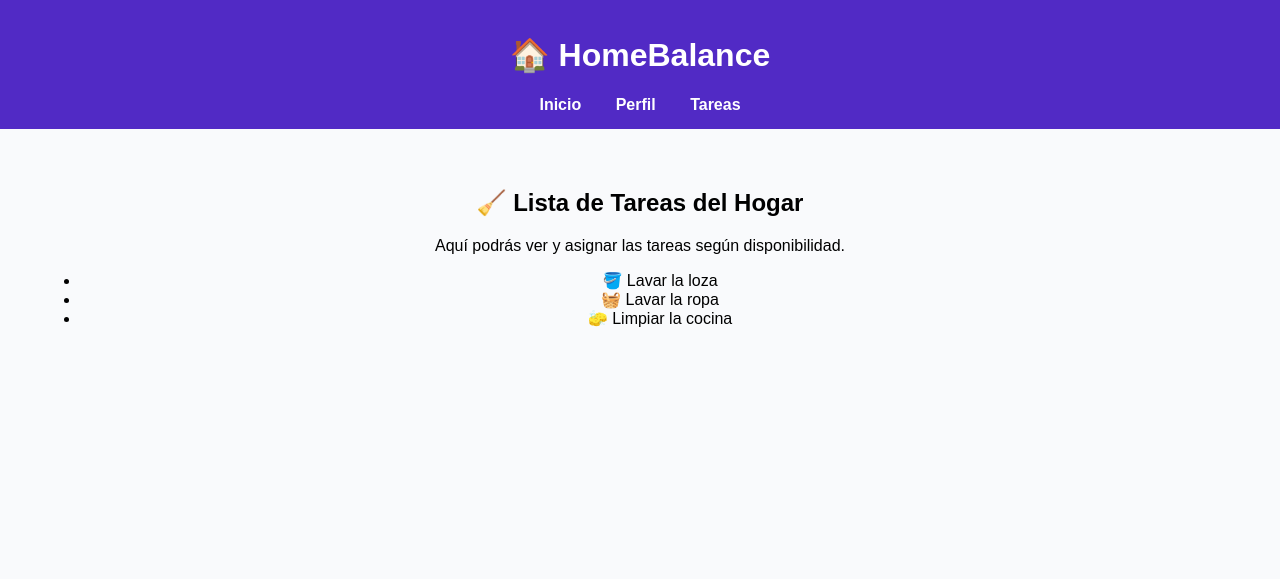
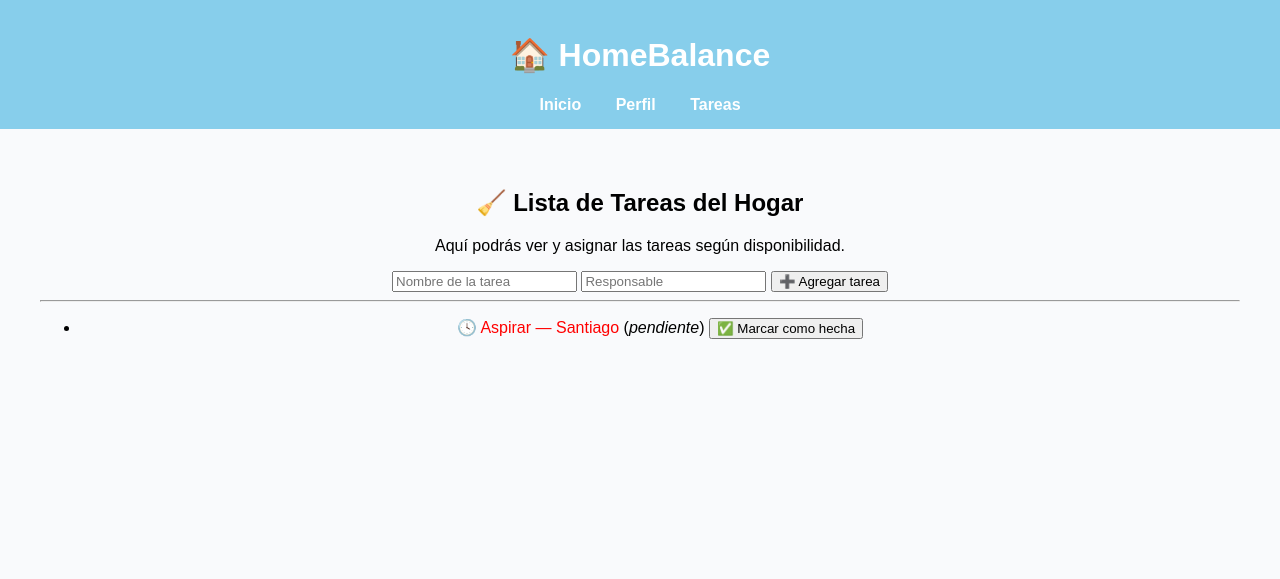
Before and after one commit to Marceloamt/Proyecto-inicial, a Django app: page /tareas/ in a window 1280 px wide. Shown: the top 579 px of the page. Run offline with Django 5.2, Linux system fonts and the light colour scheme; data comes from the database, SQL or seed files in the repository.

Commit message:
Actualización de vistas, modelo y formulario de tareas

```diff
--- a/mysite/myapp/models.py
+++ b/mysite/myapp/models.py
@@ -1,6 +1,41 @@
 from django.db import models
+from django.contrib.auth.models import User
 
-# Create your models here.
-class Myapp(models.Model):
-    field1 = models.CharField(max_length=255)
-    field2 = models.CharField(max_length=255)
+class Horario(models.Model):
+    DIAS_SEMANA = [
+        ('LUN', 'Lunes'),
+        ('MAR', 'Martes'),
+        ('MIE', 'Miércoles'),
+        ('JUE', 'Jueves'),
+        ('VIE', 'Viernes'),
+        ('SAB', 'Sábado'),
+        ('DOM', 'Domingo'),
+    ]
+
+    usuario = models.ForeignKey(User, on_delete=models.CASCADE)
+    dia = models.CharField(max_length=3, choices=DIAS_SEMANA)
+    hora_inicio = models.TimeField()
+    hora_fin = models.TimeField()
+
+    def __str__(self):
+        return f"{self.usuario.username} - {self.dia} ({self.hora_inicio} a {self.hora_fin})"
+
+class Tarea(models.Model):
+    ESTADOS = [
+        ('pendiente', 'Pendiente'),
+        ('hecha', 'Hecha'),
+    ]
+
+    nombre = models.CharField(max_length=100)
+    responsable = models.CharField(max_length=100)
+    estado = models.CharField(max_length=10, choices=ESTADOS, default='pendiente')
+    fecha_creacion = models.DateTimeField(auto_now_add=True)
+
+    def __str__(self):
+        return f"{self.nombre} ({self.estado})"
+
+    def asignar_aleatoriamente(self):
+        usuarios_disponibles = list(User.objects.all())
+        if usuarios_disponibles:
+            self.asignado_a = random.choice(usuarios_disponibles)
+            self.save()
--- a/mysite/myapp/templates/base.html
+++ b/mysite/myapp/templates/base.html
@@ -11,7 +11,7 @@
             padding: 0;
         }
         header {
-            background-color: #512ac5;
+            background-color: #87CEEB;
             color: white;
             padding: 15px 0;
             text-align: center;
--- a/mysite/myapp/templates/tareas.html
+++ b/mysite/myapp/templates/tareas.html
@@ -5,9 +5,49 @@
 {% block content %}
     <h2>🧹 Lista de Tareas del Hogar</h2>
     <p>Aquí podrás ver y asignar las tareas según disponibilidad.</p>
+
+    <!-- Formulario para agregar una nueva tarea -->
+    <form method="POST">
+        {% csrf_token %}
+        <input type="text" name="nombre" placeholder="Nombre de la tarea" required>
+        <input type="text" name="responsable" placeholder="Responsable" required>
+        <button type="submit">➕ Agregar tarea</button>
+    </form>
+
+    <hr>
+
+    <!-- Lista de tareas reales desde la base de datos -->
     <ul>
-        <li>🪣 Lavar la loza</li>
-        <li>🧺 Lavar la ropa</li>
-        <li>🧽 Limpiar la cocina</li>
-    </ul>
+        {% for tarea in tareas %}
+            <li>
+                {% if tarea.estado == "hecha" %}
+                    ✅ <span style="color: gray; text-decoration: line-through;">
+                        {{ tarea.nombre }} — {{ tarea.responsable }}
+                    </span>
+                    (<em>{{ tarea.estado }}</em>)
+                    <form action="{% url 'completar_tarea' tarea.id %}" method="POST" style="display:inline;">
+                    {% csrf_token %}
+                    <button type="submit">↩️ Marcar como pendiente</button>
+                </form>
+            {% else %}
+                🕓 <span style="color: red;">
+                    {{ tarea.nombre }} — {{ tarea.responsable }}
+                </span>
+                (<em>{{ tarea.estado }}</em>)
+                <form action="{% url 'completar_tarea' tarea.id %}" method="POST" style="display:inline;">
+                    {% csrf_token %}
+                    <button type="submit">
+                        {% if tarea.estado == "pendiente" %}
+                            ✅ Marcar como hecha
+                        {% else %}
+                            ↩️ Marcar como pendiente
+                        {% endif %}
+                    </button>
+                </form>
+            {% endif %}
+        </li>
+    {% empty %}
+        <li>No hay tareas registradas aún 💤</li>
+    {% endfor %}
+</ul>
 {% endblock %}
--- a/mysite/myapp/urls.py
+++ b/mysite/myapp/urls.py
@@ -1,8 +1,14 @@
-from django.urls import path
+from django.urls import path, include
+from rest_framework import routers
 from . import views
+
+router = routers.DefaultRouter()
+router.register(r'tareas', views.TareaViewSet)
 
 urlpatterns = [
     path('', views.inicio, name='inicio'),
     path('perfil/', views.perfil, name='perfil'),
     path('tareas/', views.tareas, name='tareas'),
+    path('tareas/<int:id>/completar/', views.completar_tarea, name='completar_tarea'),  # 👈 nueva ruta
+    path('api/', include(router.urls)),
 ]
--- a/mysite/myapp/views.py
+++ b/mysite/myapp/views.py
@@ -1,5 +1,7 @@
-from django.shortcuts import render
+from django.shortcuts import render, redirect, get_object_or_404
+from .models import Tarea
 
+#vistas HTML
 def inicio(request):
     return render(request, 'inicio.html')
 
@@ -7,4 +9,33 @@ def perfil(request):
     return render(request, 'perfil.html')
 
 def tareas(request):
-    return render(request, 'tareas.html')
+    # Si el usuario envía el formulario, crea una nueva tarea
+    if request.method == 'POST':
+        nombre = request.POST.get('nombre')
+        responsable = request.POST.get('responsable')
+        if nombre and responsable:
+            Tarea.objects.create(nombre=nombre, responsable=responsable)
+        return redirect('tareas')  # recarga la página
+
+    # Si es GET, muestra todas las tareas
+    tareas = Tarea.objects.all()
+    return render(request, 'tareas.html', {'tareas': tareas})
+
+#vistas API
+from rest_framework import viewsets
+from .serializers import TareaSerializer
+
+class TareaViewSet(viewsets.ModelViewSet):
+    queryset = Tarea.objects.all()
+    serializer_class = TareaSerializer
+
+#Vista para completar tarea
+def completar_tarea(request, id):
+    tarea = get_object_or_404(Tarea, id=id)
+    if request.method == "POST":
+        if tarea.estado == "pendiente":
+            tarea.estado = "hecha"
+        else:
+            tarea.estado = "pendiente"
+        tarea.save()
+    return redirect('tareas')
--- a/mysite/mysite/settings.py
+++ b/mysite/mysite/settings.py
@@ -37,7 +37,8 @@ INSTALLED_APPS = [
     'django.contrib.sessions',
     'django.contrib.messages',
     'django.contrib.staticfiles',
-    "myapp" #la app
+    'myapp', #la app
+    'rest_framework',
 ]
 
 MIDDLEWARE = [
```
Also changed, not shown: mysite/myapp/serializers.py (added, +7 -0 lines), mysite/db.sqlite3, mysite/myapp/migrations/0001_initial.py.
